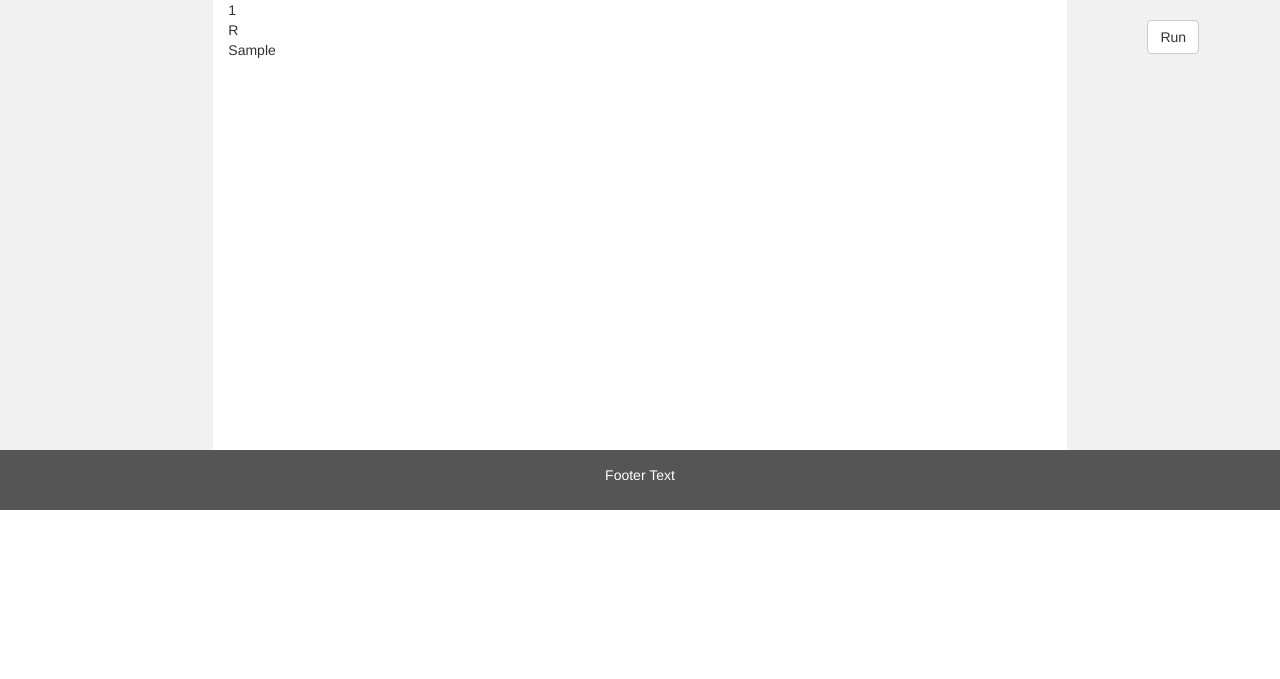
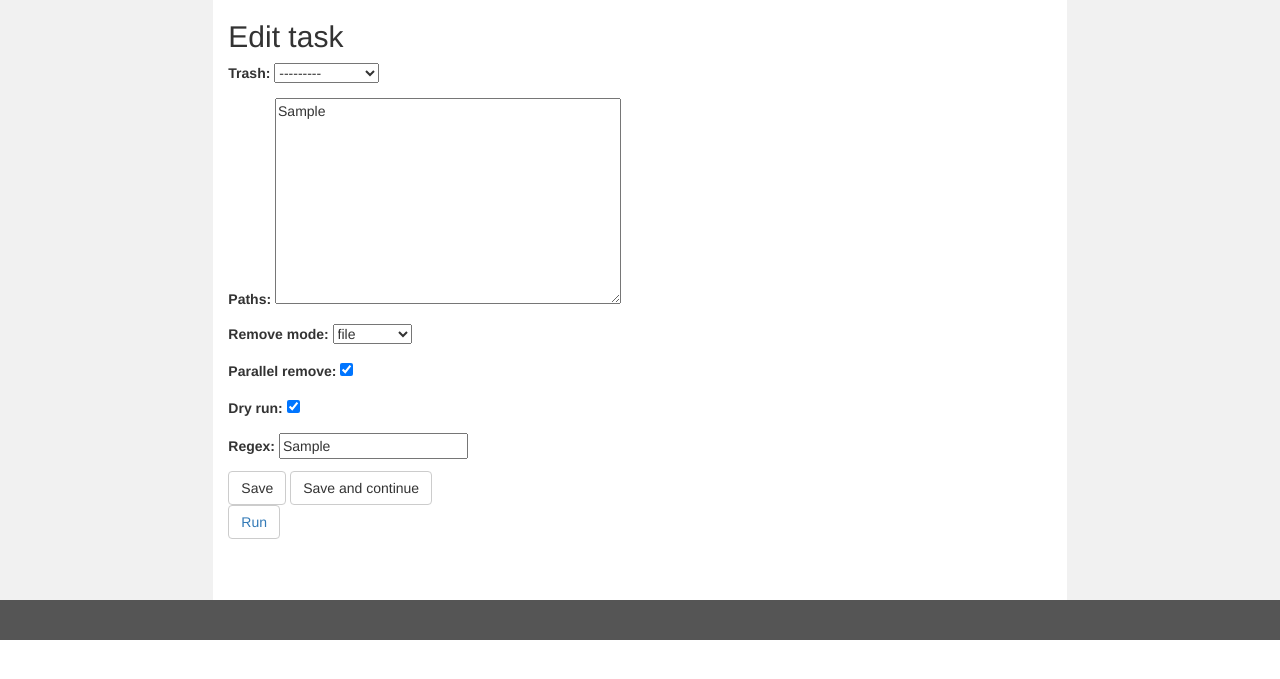
Before and after one commit to Kat6123/Smart-Rm-Web, a Django app: a page that uses smart_rm/trash_manager/templates/trash_manager/base.html in a window 1280 px wide. Shown: the part 52-731 px from the top of the page. Run offline with Django 3.2, Linux system fonts and the light colour scheme; tables that the repository leaves empty hold one stand-in row (values such as "Sample post"); some libraries are stand-ins or nearby versions.

Commit message:
Fix bugs

```diff
--- a/smart_rm/trash_manager/admin.py
+++ b/smart_rm/trash_manager/admin.py
@@ -2,8 +2,7 @@
 from __future__ import unicode_literals
 
 from django.contrib import admin
-from .models import Trash, Task, Info
+from .models import Trash, Task
 
 admin.site.register(Trash)
 admin.site.register(Task)
-admin.site.register(Info)
--- a/smart_rm/trash_manager/forms.py
+++ b/smart_rm/trash_manager/forms.py
@@ -3,13 +3,13 @@
 from .models import Trash, Task
 
 
-class TrashForm(forms.ModelForm):
+class TrashNewForm(forms.ModelForm):
     class Meta:
         model = Trash
         fields = ('name', 'location', 'remove_mode', 'dry_run')
 
     def clean(self):
-        super(TrashForm, self).clean()
+        super(TrashNewForm, self).clean()
         if os.path.exists(
             os.path.join(
                 self.cleaned_data['location'], self.cleaned_data['name'])
@@ -19,26 +19,14 @@
         return self.cleaned_data
 
 
+class TrashEditForm(forms.ModelForm):
+    class Meta:
+        model = Trash
+        fields = ('remove_mode', 'dry_run')
+
+
 class TaskForm(forms.ModelForm):
     class Meta:
         model = Task
-        fields = ('trash', 'paths', 'remove_mode', 'dry_run', 'regex')
-
-
-class TaskListForm(forms.Form):
-    choices = forms.MultipleChoiceField(
-        widget=forms.CheckboxSelectMultiple,
-        required=False,
-    )
-
-
-class ChoiceForm(forms.ModelForm):
-    class Meta:
-        model = Task
-        fields = ('status', 'trash', 'paths')
-
-    def __init__(self, *args, **kwargs):
-        super(ChoiceForm, self).__init__(*args, **kwargs)
-        self.fields['countries'] = forms.ModelChoiceField(widget=forms.CheckboxSelectMultiple,
-                                                          queryset=Trash.objects.all(),
-                                                          empty_label="Choose a countries",)
+        fields = ('trash', 'paths', 'remove_mode',
+                  'parallel_remove', 'dry_run', 'regex')
--- a/smart_rm/trash_manager/templates/trash_manager/base.html
+++ b/smart_rm/trash_manager/templates/trash_manager/base.html
@@ -14,7 +14,7 @@
     }
 
     /* Set height of the grid so .sidenav can be 100% (adjust as needed) */
-    .row.content {height: 450px}
+    .row.content {height: 600px}
 
     /* Set gray background color and 100% height */
     .sidenav {
@@ -72,7 +72,7 @@
 </div>
 
 <footer class="container-fluid text-center">
-  <p>Footer Text</p>
+  <p></p>
 </footer>
 
 </body>
--- /dev/null
+++ b/smart_rm/trash_manager/templates/trash_manager/settings.html
@@ -0,0 +1,14 @@
+{% extends 'trash_manager/base.html' %}
+
+{% block content %}
+  <h2>{{action}}</h2>
+  <form method="POST">
+      {%csrf_token%}
+
+      {{form.as_p}}
+
+      <button type="submit" class="btn btn-default" name="close" value="">Save</button>
+      <button type="submit" class="btn btn-default" name="continue" value="">Save and continue</button>
+  </form>
+
+{% endblock %}
--- a/smart_rm/trash_manager/templates/trash_manager/table.html
+++ b/smart_rm/trash_manager/templates/trash_manager/table.html
@@ -1,6 +1,9 @@
 {% extends 'trash_manager/base.html' %}
 
 {% block content %}
+  <form method="POST">
+      {%csrf_token%}
+
       {% block before_table %}
       {% endblock before_table %}
 
@@ -17,5 +20,5 @@
 
       {% block after_table %}
       {% endblock after_table %}
-
+  </form>
 {% endblock content %}
--- a/smart_rm/trash_manager/templates/trash_manager/task_detail.html
+++ /dev/null
@@ -1,24 +0,0 @@
-{% extends 'trash_manager/base.html' %}
-
-{% block right_sidebar %}
-  {% if task.status != "C" %}
-    <div class="">
-      <a href="{% url 'run_task' pk=task.id%}" class="btn btn-default" role="button">Run</a>
-    </div>
-  {% endif %}
-{% endblock %}
-
-{% block content %}
-  <div class="">
-    {{task.id}}
-  </div>
-  <div class="">
-    {{task.trash_list}}
-  </div>
-  <div class="">
-    {{task.status}}
-  </div>
-  <div class="">
-    {{task.paths}}
-  </div>
-{% endblock %}
--- a/smart_rm/trash_manager/templates/trash_manager/task_edit.html
+++ b/smart_rm/trash_manager/templates/trash_manager/task_edit.html
@@ -1,12 +1,8 @@
-{% extends 'trash_manager/base.html' %}
+{% extends 'trash_manager/settings.html' %}
 
 {% block content %}
-    <h1>New task</h1>
-    <form method="POST" class="post-form">{% csrf_token %}
-        {{ form.as_p }}
-        <button type="submit" class="save btn btn-default">Save</button>
-        {% if form.instance.id %}
-          <button class="save btn btn-default"><a href="{% url 'task_detail' pk=form.instance.id %}" class="top-menu">Run</a></button>
-        {% endif %}
-    </form>
+  {{block.super}}
+      {% if form.instance.id and form.instance.status != "C" %}
+        <button class="save btn btn-default"><a href="{% url 'task_edit' pk=form.instance.id %}" class="top-menu">Run</a></button>
+      {% endif %}
 {% endblock %}
--- a/smart_rm/trash_manager/urls.py
+++ b/smart_rm/trash_manager/urls.py
@@ -3,7 +3,6 @@
 from . import views
 
 urlpatterns = [
-    url(r'^ex/$', views.ex),
     url(r'^$', views.trash_list, name='trash_list'),
 
     url(r'^history/$', views.history, name='history'),
@@ -18,19 +17,16 @@
         url(r'^settings/$', views.trash_settings, name='trash_settings'),
         url(r'^task/$', views.task_list, name='task_list'),
         url(r'^task/new/$', views.new_task, name='new_task'),
-        url(r'^clean/$', views.clean_trash, name='clean_trash'),
         url(r'^delete/$', views.delete_trash, name='delete_trash'),
-        url(r'^restore/$', views.restore_from_trash, name='restore_from_trash')
         ])),
 
     url(r'^[\w\d_]+/task/(?P<pk>\d+)/', include([
-        url(r'^$', views.task_detail, name='task_detail'),
+        url(r'^$', views.task_edit, name='task_edit'),
         url(r'^run/$', views.run_task, name='run_task'),
         # url(r'^delete/$', views.delete_task, name='delete_task'),
         ])),
 
     url(r'^[\w\d_]+/task/d+/run/$', views.run_task, name='run_task'),
-    url(r'^[\w\d_]+/task/d+/delete/$', views.delete_task, name='delete_task'),
-    # XXX
+
     # url(r'^(.+)/task/(\d+)/result/$', views.task_result, name='task_result'),
 ]
--- a/smart_rm/trash_manager/views.py
+++ b/smart_rm/trash_manager/views.py
@@ -1,24 +1,28 @@
 # -*- coding: utf-8 -*-
 from __future__ import unicode_literals
 
+from django.db.models import Q
 from django.shortcuts import render, get_object_or_404, redirect
-from django.http import HttpResponse
 from .models import Trash, Task
-from .forms import TrashForm, TaskForm
+from .forms import TrashNewForm, TrashEditForm, TaskForm
 from .set_trash import (
+    clean_by_trash_model,
     get_trash_by_model,
     delete_trash_by_model,
     restore_by_trash_model,
-    parallel_remove
+    parallel_remove,
+    remove
 )
-
-
-def ex(request):
-    return HttpResponse(request.GET)
 
 
 def trash_list(request):
     trash_name_list = Trash.objects.order_by('name')
+    if request.method == "POST":        # TODO: 404 obj
+        trash_query = [get_object_or_404(Trash, name=trash_name)
+                       for trash_name in request.POST.getlist('choices')]
+        for trash in trash_query:
+            delete_trash_by_model(trash)
+        trash_name_list = Trash.objects.order_by('name')
     return render(request,
                   'trash_manager/trash_list.html', {'trashs': trash_name_list})
 
@@ -27,18 +31,22 @@
     trash_model = get_object_or_404(Trash, name=trash_name)
 
     if request.method == "POST":
-        print request.POST['choices']
         if u'restore' in request.POST:
             result = restore_by_trash_model(
-                trash_model, request.POST['choices']
+                trash_model, request.POST.getlist('choices')
             )
             return render(
                 request, 'trash_manager/trash_info_list.html',
                 {'info': result}
             )
-        if u'close' in request.POST:
-            return redirect('trash_list')
-
+        if u'clean' in request.POST:
+            result = clean_by_trash_model(
+                trash_model, request.POST.getlist('choices')
+            )
+            return render(
+                request, 'trash_manager/trash_info_list.html',
+                {'info': result}
+            )
     trash = get_trash_by_model(trash_model)
     trash_content = trash.view()
     return render(request,
@@ -50,19 +58,19 @@
 def trash_settings(request, trash_name):
     trash = get_object_or_404(Trash, name=trash_name)
     if request.method == "POST":
-        form = TrashForm(request.POST, instance=trash)
+        form = TrashEditForm(request.POST, instance=trash)
         if form.is_valid():
             form.save()
-            return redirect('trash_content', name=trash_name)
+            return redirect('trash_content', trash_name=trash_name)
     else:
-        form = TrashForm(instance=trash)
-    return render(request, 'trash_manager/trash_settings.html',
+        form = TrashEditForm(instance=trash)
+    return render(request, 'trash_manager/settings.html',
                   {'action': 'Edit trash', 'form': form})
 
 
 def new_trash(request):
     if request.method == "POST":
-        form = TrashForm(request.POST)
+        form = TrashNewForm(request.POST)
         if form.is_valid():
             form.save()
             if u'continue' in request.POST:
@@ -70,13 +78,9 @@
             if u'close' in request.POST:
                 return redirect('trash_list')
     else:
-        form = TrashForm()
-    return render(request, 'trash_manager/trash_settings.html',
-                  {'action': 'Create trash', 'form': form})
-
-
-def clean_trash(request, trash_name):
-    return HttpResponse("cleaned")
+        form = TrashNewForm()
+    return render(request, 'trash_manager/settings.html',
+                  {'action': 'New trash', 'form': form})
 
 
 def delete_trash(request, trash_name):
@@ -88,16 +92,20 @@
     )
 
 
-def restore_from_trash(request, trash_name):
-    return HttpResponse("restored")
+def task_list(request, trash_name=None):
+    if request.method == "POST":        # TODO: 404 obj
+        task_query = (get_object_or_404(Task, pk=pk)
+                      for pk in request.POST.getlist('choices'))
+        for task in task_query:
+            task.delete()
 
-
-def task_list(request, trash_name=None):
     if trash_name is not None:
         trash = get_object_or_404(Trash, name=trash_name)
-        task_name_list = trash.task_set.all()
+        task_name_list = trash.task_set.filter(
+            Q(status="W") | Q(status="R")).order_by('id')
     else:
-        task_name_list = Task.objects.order_by('id')
+        task_name_list = Task.objects.filter(
+            Q(status="W") | Q(status="R")).order_by('id')
 
     return render(request,
                   'trash_manager/task_list.html',
@@ -107,8 +115,10 @@
 
 def history(request):
     task_list = Task.objects.filter(status="C")
+    if request.method == "POST":
+        task_list.delete()
     return render(request,
-                  'trash_manager/task_list.html',
+                  'trash_manager/history.html',
                   {'task_list': task_list}
                   )
 
@@ -119,16 +129,14 @@
         form = TaskForm(request.POST, instance=task)
         if form.is_valid():
             form.save()
-            return redirect('task_detail', pk=pk)
+            if u'continue' in request.POST:
+                return redirect('task_edit', pk=form.instance.pk)
+            if u'close' in request.POST:
+                return redirect('task_list')
     else:
         form = TaskForm(instance=task)
-        print form
-    return render(request, 'trash_manager/task_edit.html', {'form': form})
-
-
-def task_detail(request, pk):
-    task = get_object_or_404(Task, pk=pk)
-    return render(request, 'trash_manager/task_detail.html', {'task': task})
+    return render(request, 'trash_manager/task_edit.html',
+                  {'form': form, 'action': 'Edit task'})
 
 
 def new_task(request, trash_name=None):     # TODO: if not None ->default trash
@@ -136,11 +144,16 @@
         form = TaskForm(request.POST)
         if form.is_valid():
             form.save()
-            return redirect('task_detail',
+            if u'continue' in request.POST:
+                return redirect('new_task')
+            if u'close' in request.POST:
+                return redirect('task_list')
+            return redirect('task_edit',        # TODO
                             pk=form.instance.id)
     else:
         form = TaskForm()
-    return render(request, 'trash_manager/task_edit.html', {'form': form})
+    return render(request, 'trash_manager/task_edit.html',
+                  {'form': form, 'action': 'New task'})
 
 
 def run_task(request, pk=0):
@@ -154,14 +167,13 @@
 
         trash = get_trash_by_model(task.trash)
         paths = task.paths.split(' ')
-        # result = trash.remove(paths)
-        result = parallel_remove(trash, paths)
+        if task.parallel_remove:
+            result, task.time = parallel_remove(trash, paths)
+        else:
+            result, task.time = remove(trash, paths)
+
         task.status = "C"
         task.save()
 
     return render(
         request, 'trash_manager/trash_info_list.html', {'info': result})
-
-
-def delete_task(request, pk=0):
-    return HttpResponse("deleted {0}".format(pk))
```
Also changed, not shown: smart_rm/trash_manager/models.py (+2 -9 lines), smart_rm/trash_manager/set_trash.py (+16 -5 lines), smart_rm/trash_manager/templates/trash_manager/ex.html (+29 -0 lines), smart_rm/trash_manager/templates/trash_manager/history.html (added, +33 -0 lines), smart_rm/trash_manager/templates/trash_manager/task_list.html (+14 -4 lines), smart_rm/trash_manager/templates/trash_manager/trash_content.html (+6 -12 lines), smart_rm/trash_manager/templates/trash_manager/trash_list.html (+8 -3 lines), smart_rm/trash_manager/templates/trash_manager/trash_settings.html (deleted, +0 -28 lines), smart_rm/trash_manager/migrations/0004_auto_20170621_1436.py (added), smart_rm/trash_manager/migrations/0005_task_parallel_remove.py (added). Lines whose indentation alone changed are shown as unchanged.
